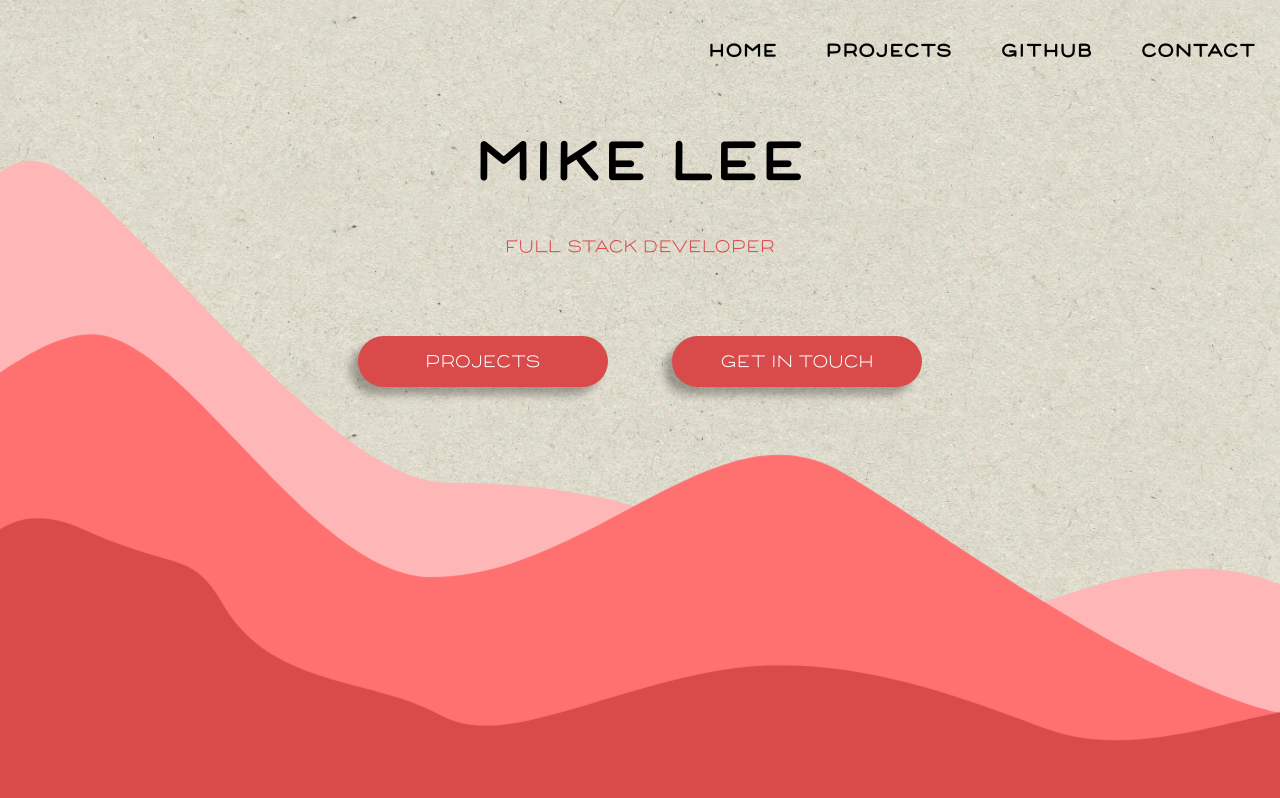
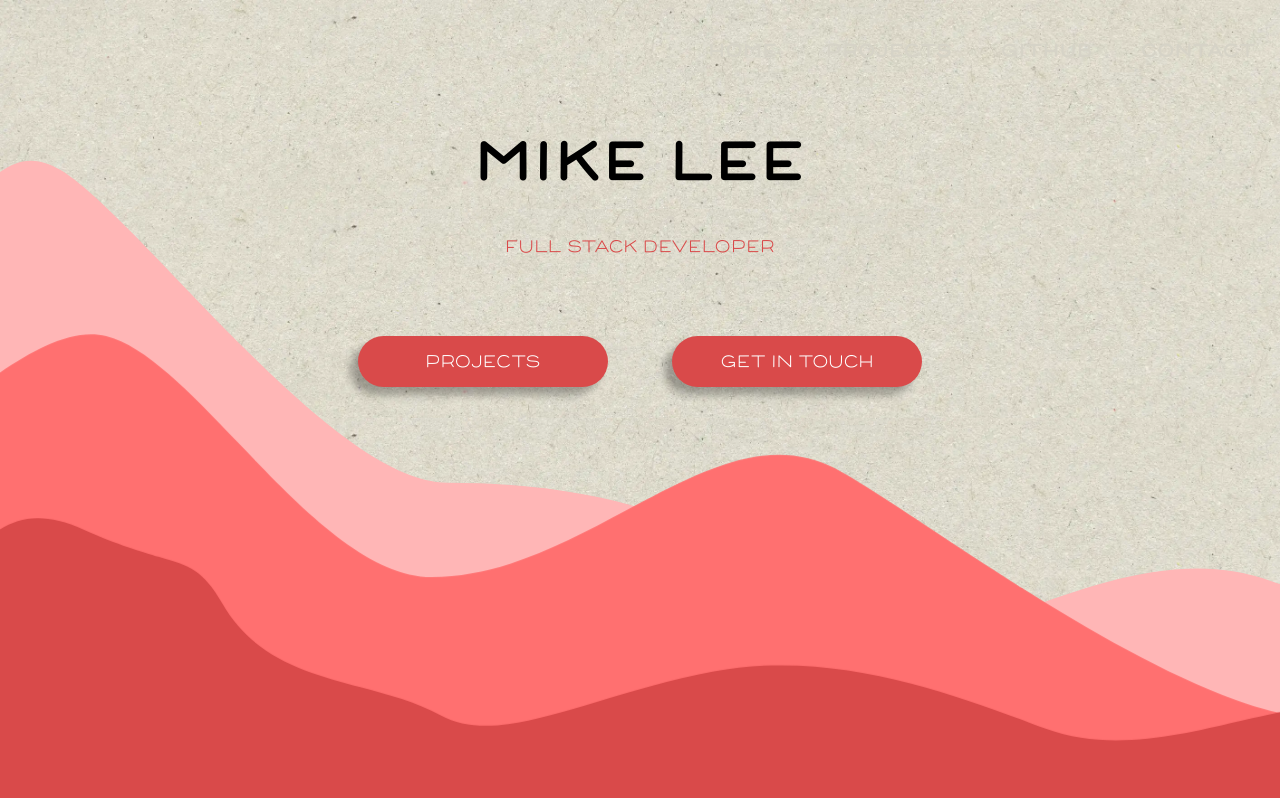
Before and after one commit to mikelee/portfolio-next, a Next.js app: page / in a window 1280 px wide. Shown: the top 798 px of the page. Built offline with nearby package versions, Linux system fonts and the light colour scheme.

Commit message:
Change text color to 'sand' so it is visible against the dark background

```diff
--- a/components/navigation/navigation.module.scss
+++ b/components/navigation/navigation.module.scss
@@ -10,6 +10,7 @@ $transition-speed: .6s;
     width: 100%;
     padding: 24px;
     padding-right: 0;
+    color: $color-sand;
 
     .nav-toggle {
         z-index: inherit;
```
